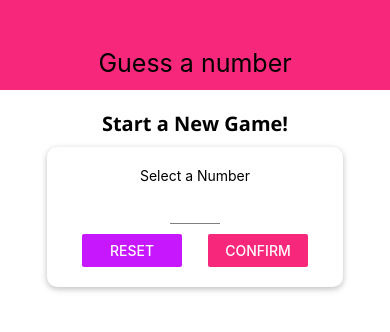
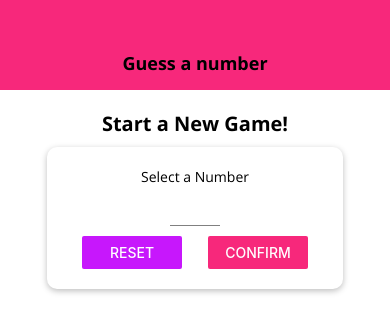
Before and after one commit to EduMorenoJ/React-native-course, a React Native app: screen / in a window 390 px wide. Shown: the top 332 px of the page. Built offline with nearby package versions, Linux system fonts and the light colour scheme.

Commit message:
chapter4 a synthetic style Cascade

```diff
--- /dev/null
+++ b/components/BodyText.js
@@ -0,0 +1,13 @@
+import React from 'react';
+import {Text, StyleSheet} from 'react-native';
+
+const BodyText = props =>  <Text style={styles.body}>{props.children}</Text>;
+
+
+const styles = StyleSheet.create({
+    body:{
+        fontFamily:'open-sans'
+    }
+});
+
+export default BodyText;
--- a/components/Header.js
+++ b/components/Header.js
@@ -1,12 +1,12 @@
 import React from 'react';
 import {View, Text, StyleSheet} from 'react-native';
 import Color from '../constants/color'
-
+import TitleText from '../components/TitleText'
 const Header = props => {
 
 	return (
 		<View style={styles.header}>
-			<Text style={styles.headerTitle}>{props.title}</Text>
+			<TitleText style={styles.headerTitle}>{props.title}</TitleText>
 		</View>
 	)
 
@@ -20,10 +20,6 @@ const styles = StyleSheet.create({
 		backgroundColor:Color.primary,
 		alignItems: 'center',
 		justifyContent:'center'
-	},
-	headerTitle:{
-		color:'black',
-		fontSize:25
 	}
 })
 
--- /dev/null
+++ b/components/TitleText.js
@@ -0,0 +1,14 @@
+import React from 'react';
+import {Text, StyleSheet} from 'react-native';
+
+const TitleText = props =>  <Text style={{...styles.title, ...props.style}}>{props.children}</Text>;
+
+
+const styles = StyleSheet.create({
+    title:{
+        fontFamily:'open-sans-bold',
+        fontSize:18
+    }
+});
+
+export default TitleText;
--- /dev/null
+++ b/constants/default_styles.js
@@ -0,0 +1,13 @@
+import {StyleSheet} from 'react-native';
+
+//any style you ganna share between different components
+export default StyleSheet.create({
+    bodytext:{
+        fontFamily:'open-sans',
+        color:'red'
+    },
+    title:{
+        fontFamily:'open-sans-bold',
+        fontSize:18
+    }
+});
--- a/screens/GameScreen.js
+++ b/screens/GameScreen.js
@@ -4,7 +4,7 @@ import {View, Text, StyleSheet, Button, Alert} from 'react-native';
 
 import NumberContainer from '../components/NumberContainer';
 import Card from '../components/Card';
-
+import DefaultStyles from '../constants/default_styles';
 
 //funtion outside component due to it not manage reusable data
 //it's a way to improve performance so avoid to rerender it
@@ -62,13 +62,13 @@ const GameScreen = props => {
 		setRound(curRounds => curRounds + 1);
 	};
 
-
+    //() => nextGuessHandler('lower')
     return (
 		<View style={styles.screen}>
-			<Text>Oponent Guess</Text>
+			<Text style={DefaultStyles.title}>Oponent Guess</Text>
 			<NumberContainer>{currentGuess}</NumberContainer>
 			<Card style={styles.buttonContainer}>
-				<Button title='LOWER' onPress={nextGuessHandler.bind(this,'lower')} />
+				<Button title='LOWER' onPress={() => nextGuessHandler('lower')} />
 				<Button title='GREATER' onPress={nextGuessHandler.bind(this,'greater')}/>
 			</Card>
 
--- a/screens/StarGameScreen.js
+++ b/screens/StarGameScreen.js
@@ -5,7 +5,8 @@ import Card from '../components/Card';
 import Color from '../constants/color';
 import Input from '../components/Input';
 import NumberContainer from '../components/NumberContainer'
-
+import BodyText from '../components/BodyText'
+import TitleText from '../components/TitleText'
 const StartGameScreen = props => {
 
   const [enteredValue, setEnteredValue] = useState('');
@@ -38,7 +39,7 @@ const StartGameScreen = props => {
   if (confirmed){
     confirmedOutput = (
     <Card style={styles.summaryContainer}>
-      <Text>Chosen Number: </Text>
+      <BodyText>Chosen Number: </BodyText>
       <NumberContainer>{selectedNumber}</NumberContainer>
       <Button title='START GAME' onPress={() => props.onStartGame(selectedNumber)}/>
     </Card>
@@ -50,9 +51,9 @@ const StartGameScreen = props => {
       Keyboard.dismiss()
     }}>
       <View style={styles.screen}>
-        <Text style={styles.title}>Start a New Game!</Text>
+        <TitleText style={styles.title}>Start a New Game!</TitleText>
         <Card style={styles.inputContainer}>
-          <Text>Select a Number</Text>
+          <Text style={styles.text}>Select a Number</Text>
           <Input
             style={styles.input}
             blurOnSubmit
@@ -112,6 +113,9 @@ const styles = StyleSheet.create({
   summaryContainer:{
     marginTop:20,
     alignItems:'center'
+  },
+  text:{
+    fontFamily:'open-sans'
   }
 });
 
```
